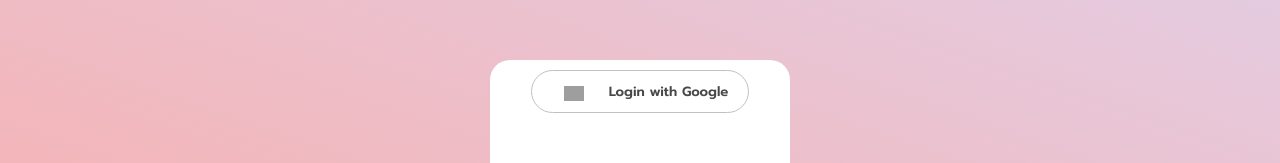
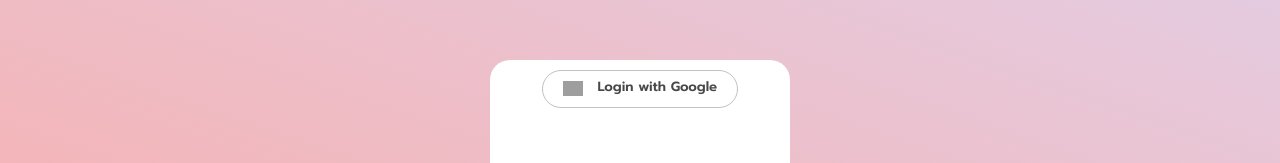
Before and after one commit to sage31/Gradient, a plain HTML site: page index.html in a window 1280 px wide. Shown: the part 306-469 px from the top of the page. Drawn offline with Linux system fonts and the light colour scheme; grey boxes are pictures that could not be loaded.

Commit message:
updating styles

```diff
--- a/index.html
+++ b/index.html
@@ -18,7 +18,7 @@
 
     <div id="login">
         <button class="customButton" onclick="testfunc()">
-            <img width="20px" alt="Google logo" src="https://upload.wikimedia.org/wikipedia/commons/thumb/5/53/Google_%22G%22_Logo.svg/512px-Google_%22G%22_Logo.svg.png" style="position:relative; right:20px; top:5px;" />
+            <img width="20px" alt="Google logo" src="https://upload.wikimedia.org/wikipedia/commons/thumb/5/53/Google_%22G%22_Logo.svg/512px-Google_%22G%22_Logo.svg.png" style="position:relative; right:10px; top:5px;" />
             Login with Google
         </button>
         <div id="emailErr" style="visibility:hidden">
--- a/styles.css
+++ b/styles.css
@@ -56,7 +56,7 @@ h5 {
 .customButton {
     border: 1px solid #C1C1C1;
     border-radius: 45.3px;
-    padding: 10px 20px 10px 52.4px;
+    padding: 5px 20px 10px 30px;
     margin: 10px 10px 10px 10px;
     background-color: #FFFFFF;
     color: #484848;
```
